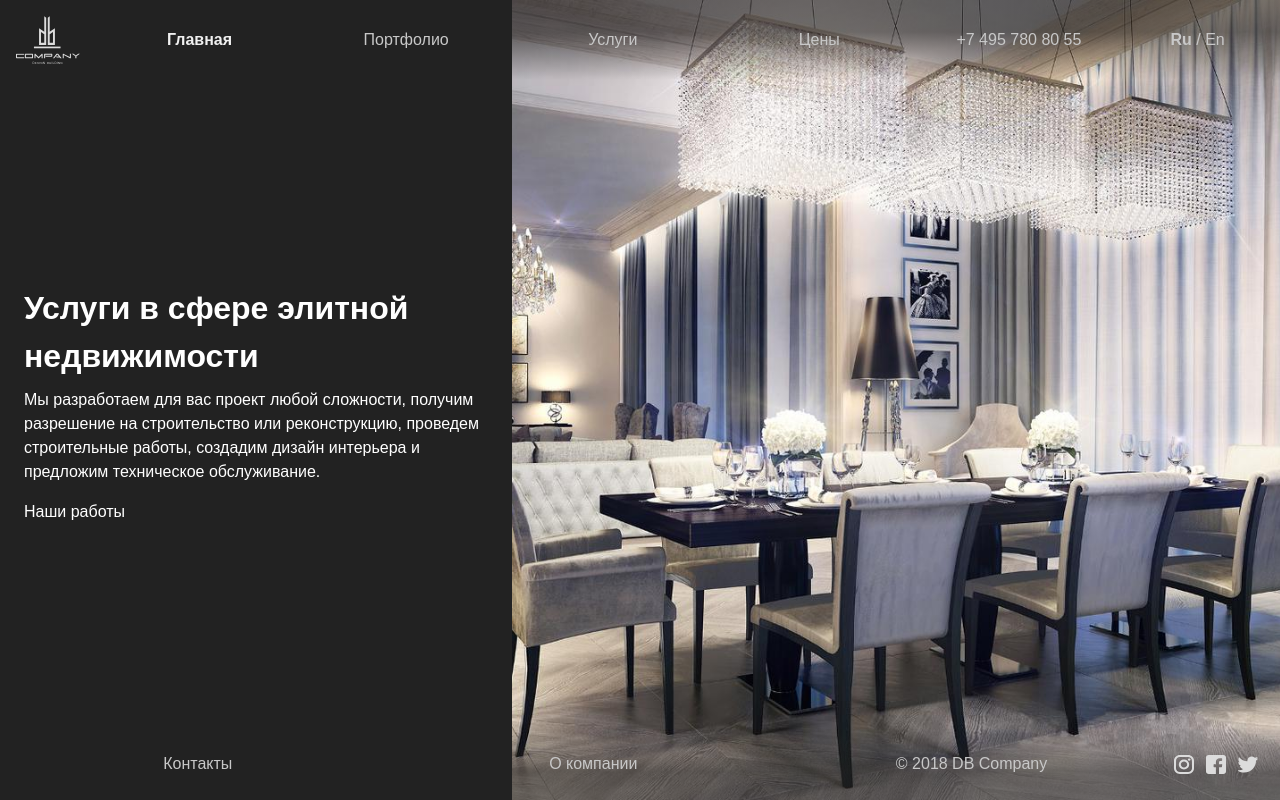
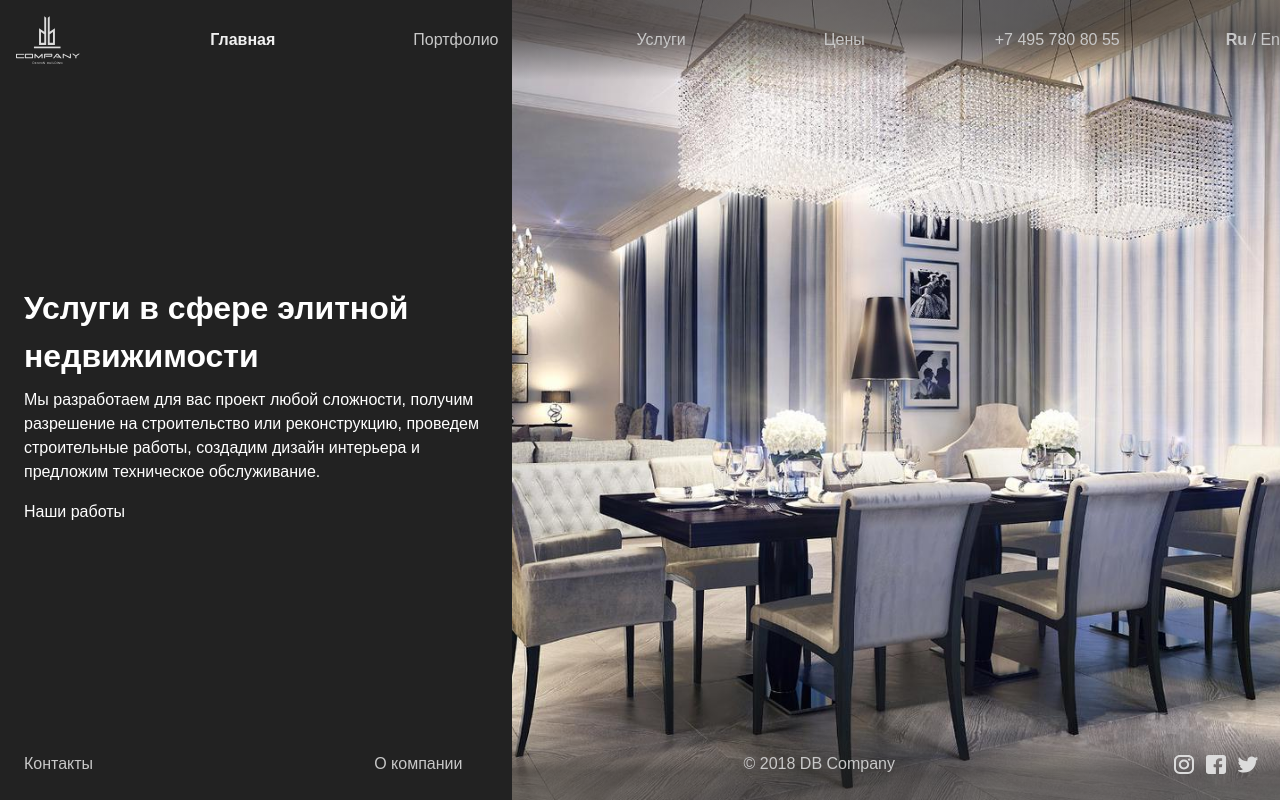
Before and after one commit to flipmotion/db, a React (Create React App) app: page / in a window 1280 px wide. Built offline with nearby package versions, Linux system fonts and the light colour scheme.

Commit message:
Fix header/footer layout
justify-content is designed to be space-between, not space-around

```diff
--- a/src/components/Menu/Footer.js
+++ b/src/components/Menu/Footer.js
@@ -24,9 +24,9 @@ const FooterMenu = styled(Menu)`
 `;
 
 const Text = styled.div`
-  width: 100%;
-  text-align: center;
   color: rgb(200, 200, 200);
+  display: inline;
+  padding: 1.5rem;
 `;
 
 export default () => {
--- a/src/components/Menu/Header.js
+++ b/src/components/Menu/Header.js
@@ -18,8 +18,6 @@ const HeaderMenu = styled(Menu)`
 `;
 
 const Text = styled.div`
-  width: 100%;
-  text-align: center;
   color: rgb(200, 200, 200);
 `;
 
@@ -32,11 +30,8 @@ const LanguageToggle = () => (
 
 const Phone = styled.a.attrs({
   href: props => `tel: ${props.number}`,
-  children: props => props.number
+  children: props => props.number.replace(/ /g, '\u00a0')
 })`
-  display: block;
-  width: 100%;
-  text-align: center;
   padding: 1rem;
   color: rgb(200, 200, 200);
   &:hover {
--- a/src/components/Menu/Menu.js
+++ b/src/components/Menu/Menu.js
@@ -11,15 +11,11 @@ export const MenuItem = props => {
   const activeClassName = 'active';
 
   const StyledNavLink = styled(NavLink).attrs({ activeClassName })`
-    display: flex;
     justify-content: space-between;
     align-items: center;
     padding: 1.5rem;
-    width: 100%;
     color: rgb(200, 200, 200);
     transition: color 0.5s;
-    text-align: center;
-    display: block;
 
     &:hover {
       text-decoration: none;
```
